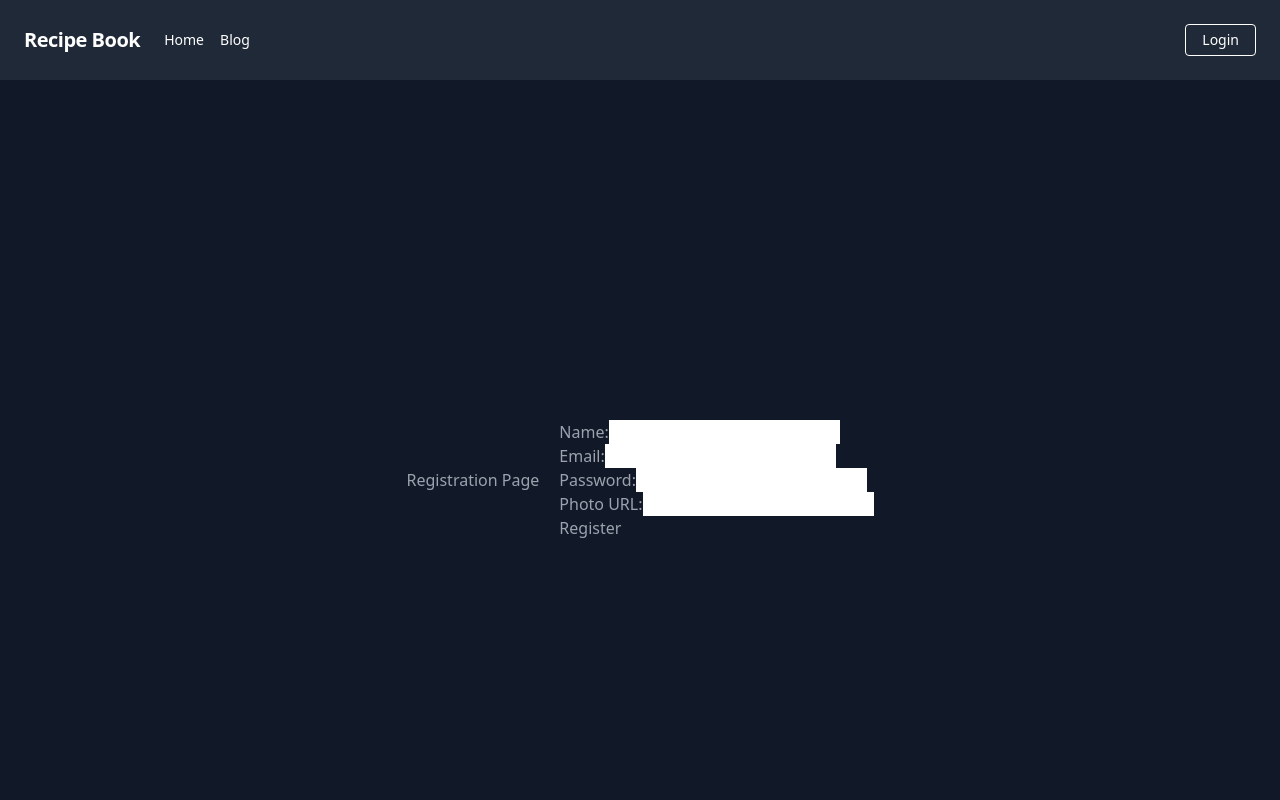
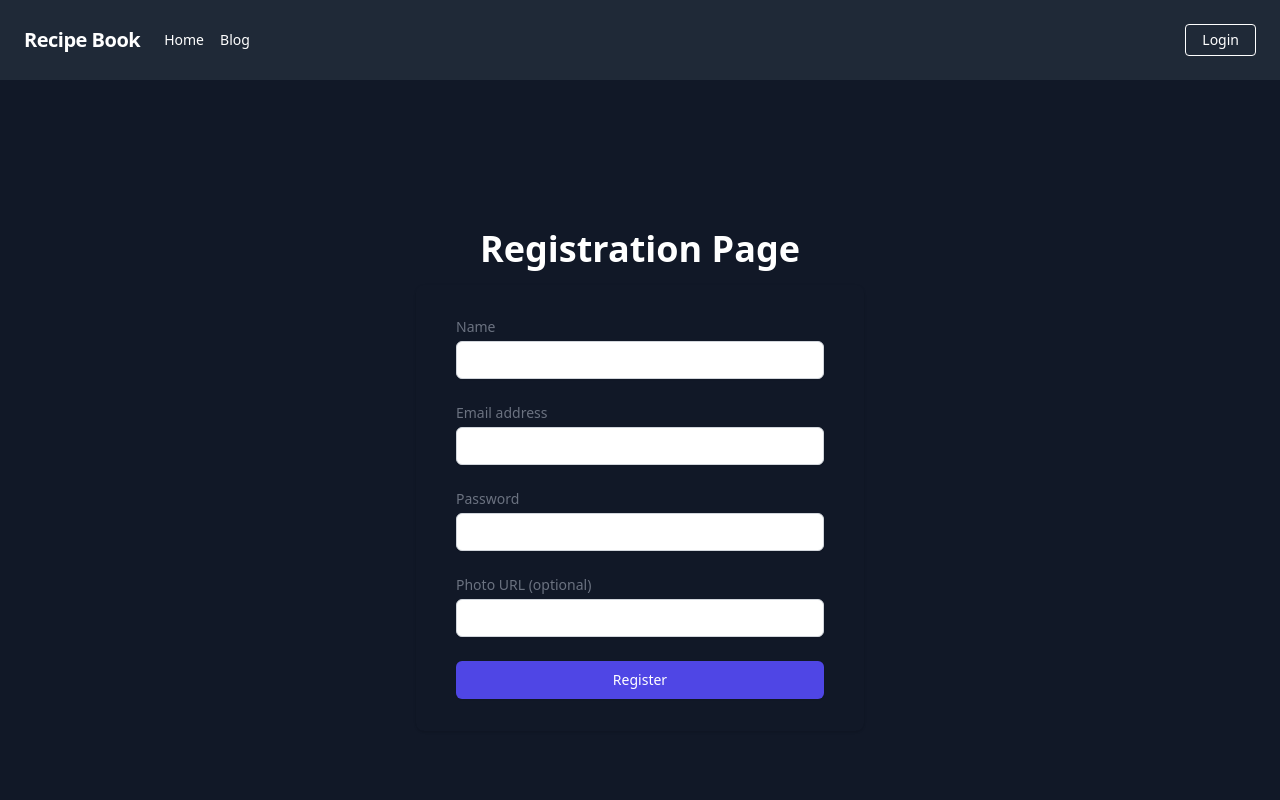
Before and after one commit to bayzidhasan6666/recipeBook-client-side, a React (Vite) app: page /register in a window 1280 px wide. Shown: the top 800 px of the page. Built offline with nearby package versions, Linux system fonts and the light colour scheme.

Commit message:
registration page added

```diff
--- a/src/Pages/Register/Register.jsx
+++ b/src/Pages/Register/Register.jsx
@@ -46,57 +46,104 @@
   };
 
   return (
-    <div className='className="bg-gray-900 min-h-screen md:flex items-center justify-center px-4 sm:px-6 gap-5 lg:px-8"'>
-      <h1>Registration Page</h1>
-      <form onSubmit={handleRegister}>
+    <div className="bg-gray-900 min-h-screen flex flex-col justify-center sm:py-12">
+      <div className="sm:mx-auto sm:w-full sm:max-w-md">
+        <h1 className="text-4xl font-bold text-center text-white">
+          Registration Page
+        </h1>
+        <div className="mt-4 py-8 px-4 shadow sm:rounded-lg sm:px-10">
+          <form onSubmit={handleRegister} className="space-y-6">
             <div>
-          <label htmlFor="name">Name:</label>
+              <label
+                htmlFor="name"
+                className="block text-sm font-medium text-gray-500"
+              >
+                Name
+              </label>
+              <div className="mt-1">
                 <input
                   id="name"
                   name="name"
                   type="text"
+                  autoComplete="name"
                   required
+                  className="appearance-none block w-full px-3 py-2 border border-gray-300 rounded-md shadow-sm placeholder-gray-400 focus:outline-none focus:ring-indigo-500 focus:border-indigo-500 sm:text-sm"
                   value={name}
                   onChange={handleNameChange}
                 />
               </div>
+            </div>
             <div>
-          <label htmlFor="email">Email:</label>
+              <label
+                htmlFor="email"
+                className="block text-sm font-medium text-gray-500"
+              >
+                Email address
+              </label>
+              <div className="mt-1">
                 <input
                   id="email"
                   name="email"
                   type="email"
+                  autoComplete="email"
                   required
+                  className="appearance-none block w-full px-3 py-2 border border-gray-300 rounded-md shadow-sm placeholder-gray-400 focus:outline-none focus:ring-indigo-500 focus:border-indigo-500 sm:text-sm"
                   value={email}
                   onChange={handleEmailChange}
                 />
               </div>
+            </div>
             <div>
-          <label htmlFor="password">Password:</label>
+              <label
+                htmlFor="password"
+                className="block text-sm font-medium text-gray-500"
+              >
+                Password
+              </label>
+              <div className="mt-1">
                 <input
                   id="password"
                   name="password"
                   type="password"
                   autoComplete="new-password"
                   required
+                  className="appearance-none block w-full px-3 py-2 border border-gray-300 rounded-md shadow-sm placeholder-gray-400 focus:outline-none focus:ring-indigo-500 focus:border-indigo-500 sm:text-sm"
                   value={password}
                   onChange={handlePasswordChange}
                 />
               </div>
+            </div>
             <div>
-          <label htmlFor="photoUrl">Photo URL:</label>
+              <label
+                htmlFor="photoUrl"
+                className="block text-sm font-medium text-gray-500"
+              >
+                Photo URL (optional)
+              </label>
+              <div className="mt-1">
                 <input
                   id="photoUrl"
                   name="photoUrl"
                   type="text"
+                  autoComplete="photo-url"
+                  className="appearance-none block w-full px-3 py-2 border border-gray-300 rounded-md shadow-sm placeholder-gray-400 focus:outline-none focus:ring-indigo-500 focus:border-indigo-500 sm:text-sm"
                   value={photoUrl}
                   onChange={handlePhotoUrlChange}
                 />
               </div>
-        <button type="submit">Register</button>
+            </div>
+            <div>
+              <button
+                type="submit"
+                className="w-full flex justify-center py-2 px-4 border border-transparent rounded-md shadow-sm text-sm font-medium text-white bg-indigo-600 hover:bg-indigo-700 focus:outline-none focus:ring-2 focus:ring-offset-2 focus:ring-indigo-500"
+              >
+                Register
+              </button>
+            </div>
           </form>
+        </div>
+      </div>
     </div>
   );
 };
-
 export default Register;
```
Lines whose indentation alone changed are shown as unchanged.
